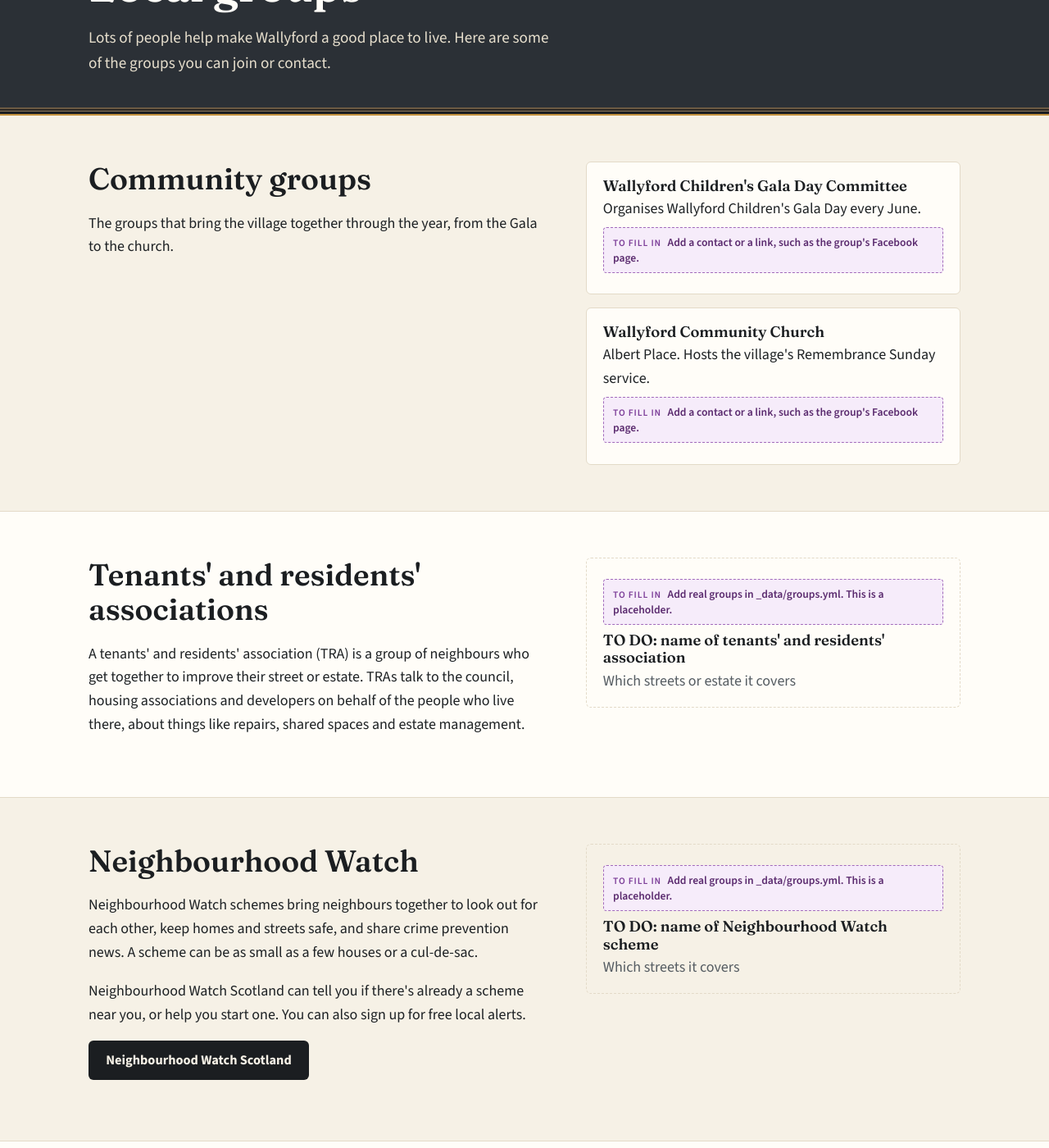
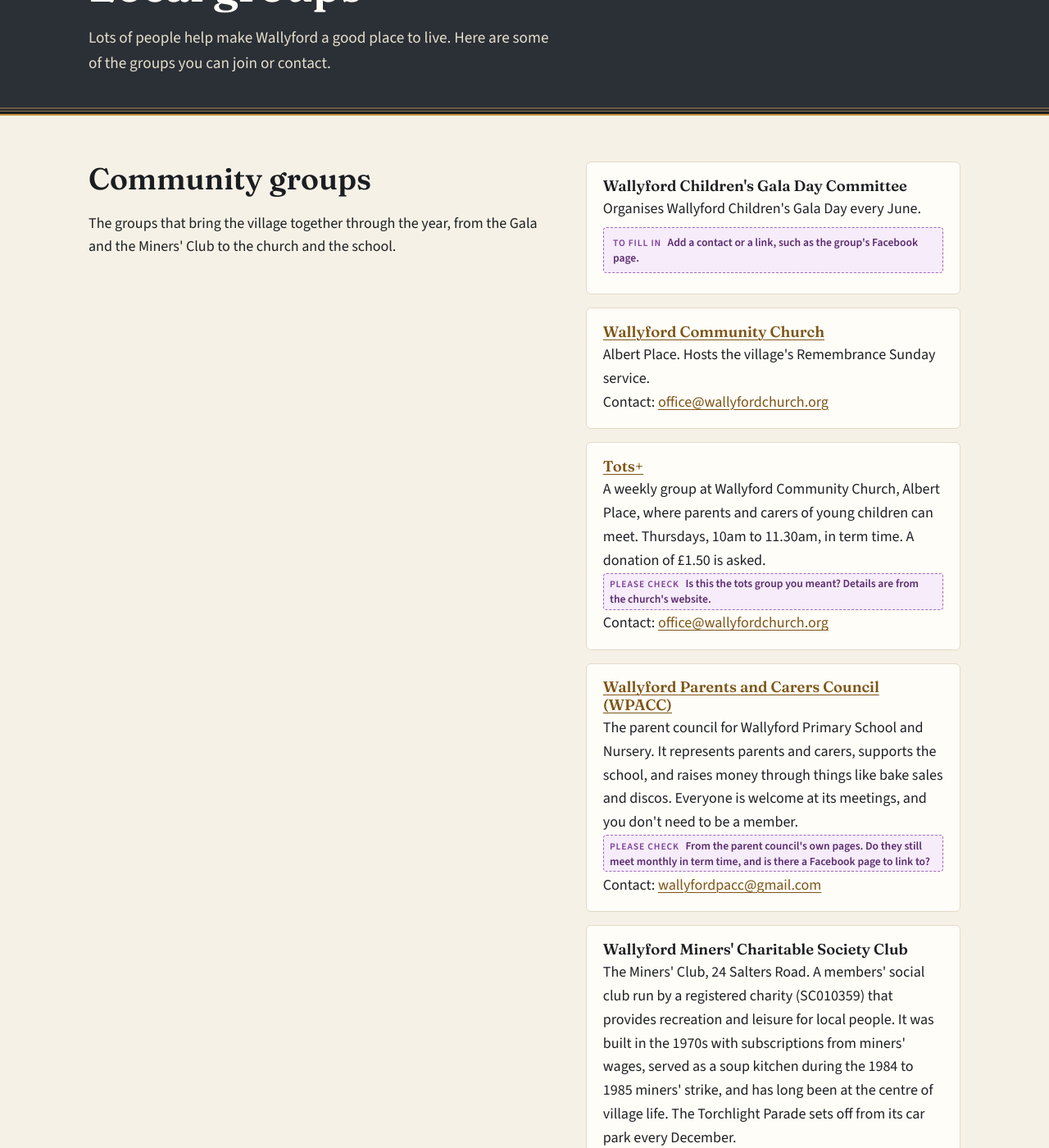
Before and after one commit to dochtie/wallyford-community-council, a Jekyll site: the page built from groups.html, in a window 1280 px wide and 1400 px high, scrolled down 193 px. Shown: the whole window at 82% size. Built offline with Jekyll 4.4.1, drawn with Linux system fonts in a browser that asks for light colours; some of the changed text lies outside the part shown.

Commit message:
Add Tots+, the school parent council and the Miners' Club to Local groups (#39)
- Tots+ at Wallyford Community Church: day, time and donation from the
  church's website
- Wallyford Parents and Carers Council (WPACC): from the parent
  council's own pages and the school website; no individuals named
- Wallyford Miners' Charitable Society Club: a short description and
  history; contact still to fill in
- Wallyford Community Church now has its website and office email
- Groups can carry a "Please check" draft note (check: in groups.yml)
- Email contacts are now clickable


Claude-Session: https://claude.ai/code/session_01AHWgmui6HjEdcAqmm8Qa69

Co-authored-by: Claude <noreply@anthropic.com>

```diff
--- a/_data/groups.yml
+++ b/_data/groups.yml
@@ -4,6 +4,7 @@
 # contact: how to get in touch (only publish a personal phone number or
 #          email with that person's OK)
 # link:    a web address, such as the group's website or Facebook page
+# check:   a draft note asking the council to confirm something (optional)
 
 community:
   - name: "Wallyford Children's Gala Day Committee"
@@ -13,8 +14,26 @@ community:
 
   - name: "Wallyford Community Church"
     about: "Albert Place. Hosts the village's Remembrance Sunday service."
+    contact: "office@wallyfordchurch.org"
+    link: "https://www.wallyfordchurch.org/"
+
+  - name: "Tots+"
+    about: "A weekly group at Wallyford Community Church, Albert Place, where parents and carers of young children can meet. Thursdays, 10am to 11.30am, in term time. A donation of £1.50 is asked."
+    contact: "office@wallyfordchurch.org"
+    link: "https://www.wallyfordchurch.org/what-s-happening"
+    check: "Is this the tots group you meant? Details are from the church's website."
+
+  - name: "Wallyford Parents and Carers Council (WPACC)"
+    about: "The parent council for Wallyford Primary School and Nursery. It represents parents and carers, supports the school, and raises money through things like bake sales and discos. Everyone is welcome at its meetings, and you don't need to be a member."
+    contact: "wallyfordpacc@gmail.com"
+    link: "https://sites.google.com/view/wallyfordprimaryschoolpacc/home"
+    check: "From the parent council's own pages. Do they still meet monthly in term time, and is there a Facebook page to link to?"
+
+  - name: "Wallyford Miners' Charitable Society Club"
+    about: "The Miners' Club, 24 Salters Road. A members' social club run by a registered charity (SC010359) that provides recreation and leisure for local people. It was built in the 1970s with subscriptions from miners' wages, served as a soup kitchen during the 1984 to 1985 miners' strike, and has long been at the centre of village life. The Torchlight Parade sets off from its car park every December."
     contact: ""
     link: ""
+    check: "The history is from East Lothian's local heritage pages. Is it all right?"
 
 tras:
   - name: "TO DO: name of tenants' and residents' association"
--- a/_includes/group.html
+++ b/_includes/group.html
@@ -7,9 +7,10 @@
     {% include review.html type="todo" text="Add real groups in _data/groups.yml. This is a placeholder." %}
   {%- endif %}
   <h3>{% if g.link and g.link != "" %}<a href="{{ g.link }}">{{ g.name }}</a>{% else %}{{ g.name }}{% endif %}</h3>
-  {% if g.about and g.about != "" %}<p class="mb-0">{{ g.about }}</p>{% endif %}
+  {% if g.about and g.about != "" %}<p class="mb-0">{{ g.about }}{% if g.check and g.check != "" %} {% include review.html type="check" text=g.check %}{% endif %}</p>{% endif %}
   {% if g.area and g.area != "" %}<p class="muted mb-0">{{ g.area }}</p>{% endif %}
-  {% if g.contact and g.contact != "" %}<p class="mb-0">Contact: {{ g.contact }}</p>{% endif %}
+  {%- assign contact_words = g.contact | split: " " | size %}
+  {% if g.contact and g.contact != "" %}<p class="mb-0">Contact: {% if g.contact contains "@" and contact_words == 1 %}<a href="mailto:{{ g.contact }}">{{ g.contact }}</a>{% else %}{{ g.contact }}{% endif %}</p>{% endif %}
   {%- unless g.placeholder or g.contact != "" or g.link != "" %}
   {% include review.html type="todo" text="Add a contact or a link, such as the group's Facebook page." %}
   {%- endunless %}
--- a/groups.html
+++ b/groups.html
@@ -3,7 +3,7 @@ layout: default
 title: Local groups
 nav: groups
 permalink: /groups/
-description: The Gala committee, Wallyford Community Church, residents' associations, Neighbourhood Watch and other groups working for Wallyford.
+description: The Gala committee, Wallyford Community Church, Tots+, the school parent council, the Miners' Club, residents' associations, Neighbourhood Watch and other groups working for Wallyford.
 ---
 
 <header class="page-head">
@@ -19,7 +19,7 @@ description: The Gala committee, Wallyford Community Church, residents' associat
   <div class="wrap split">
     <div class="prose">
       <h2>Community groups</h2>
-      <p>The groups that bring the village together through the year, from the Gala to the church.</p>
+      <p>The groups that bring the village together through the year, from the Gala and the Miners' Club to the church and the school.</p>
     </div>
     <div class="group-list">
       {% for g in site.data.groups.community %}
```
